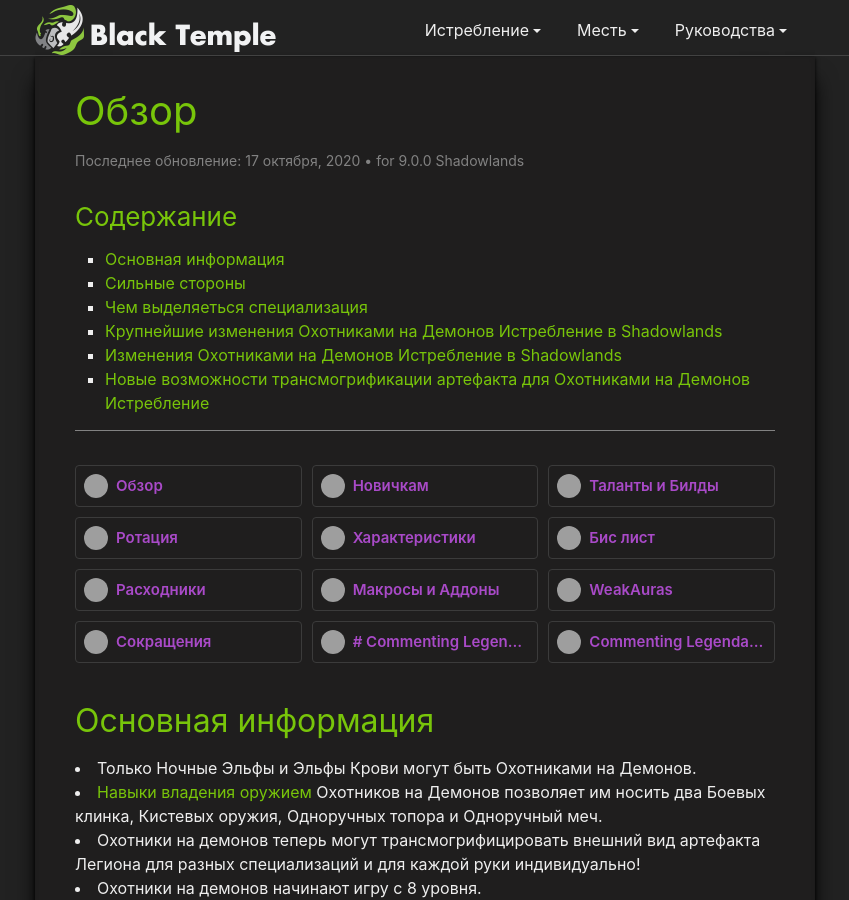
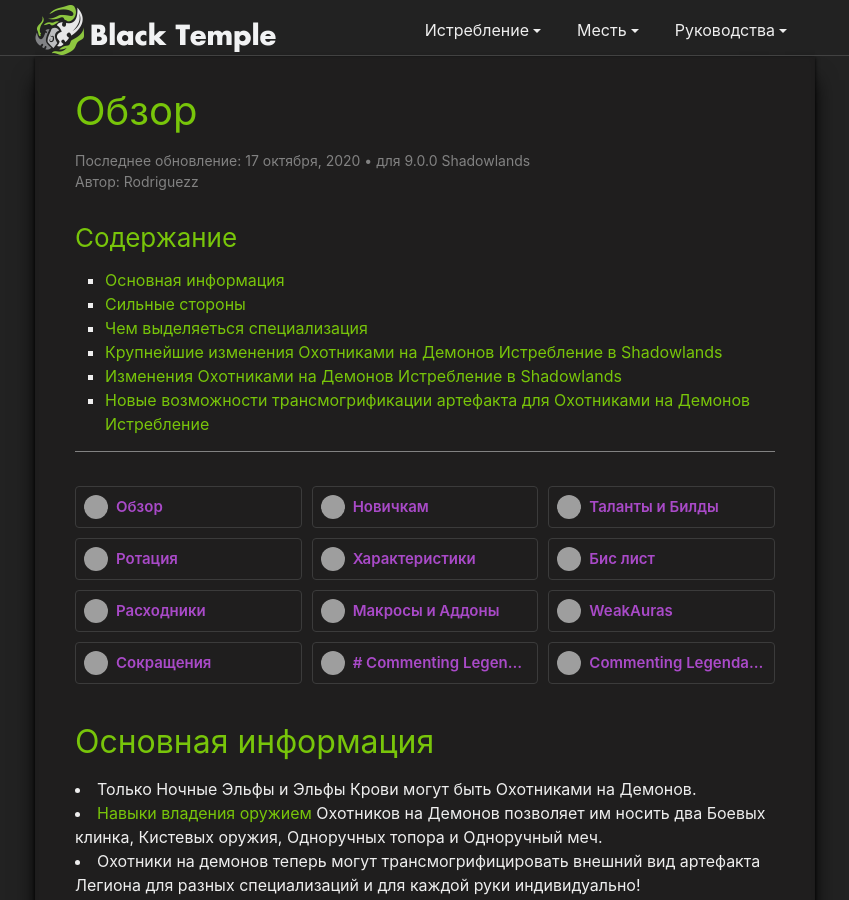
Before and after one commit to blacktempl/blacktempl.github.io, a Jekyll site: the page built from guide/havoc/overview.md, in a window 1280 px wide and 900 px high, cut to the strip 0-900 px from the top of the window. Shown: the whole strip, without its empty margins (215-1064 px from the left). Built offline with Jekyll 4.4.1, drawn with Linux system fonts in a browser that asks for light colours; a script that is not in the unit is left out; comment, search, counter and statistics services are not loaded; grey boxes are pictures that could not be loaded.

Commit message:
автор + гайд

```diff
--- a/_layouts/page.html
+++ b/_layouts/page.html
@@ -21,7 +21,11 @@
           <span name="devider">•&nbsp;</span>
         {%- endif -%}
         {%- if page.game_version -%}
-          for <span itemprop="game_version">{{ page.game_version }}</span>
+          для <span itemprop="game_version">{{ page.game_version }}</span>
+        {%- endif -%}
+		{%- if page.author -%}
+          {%- if page.last_update or page.wow -%}<br/>{%- endif -%}
+         Автор: {{ page.author }}
         {%- endif -%}
       </p>
     {%- endif -%}
```
Also changed, not shown: guide/havoc/beginners.md (+3 -1 lines).
